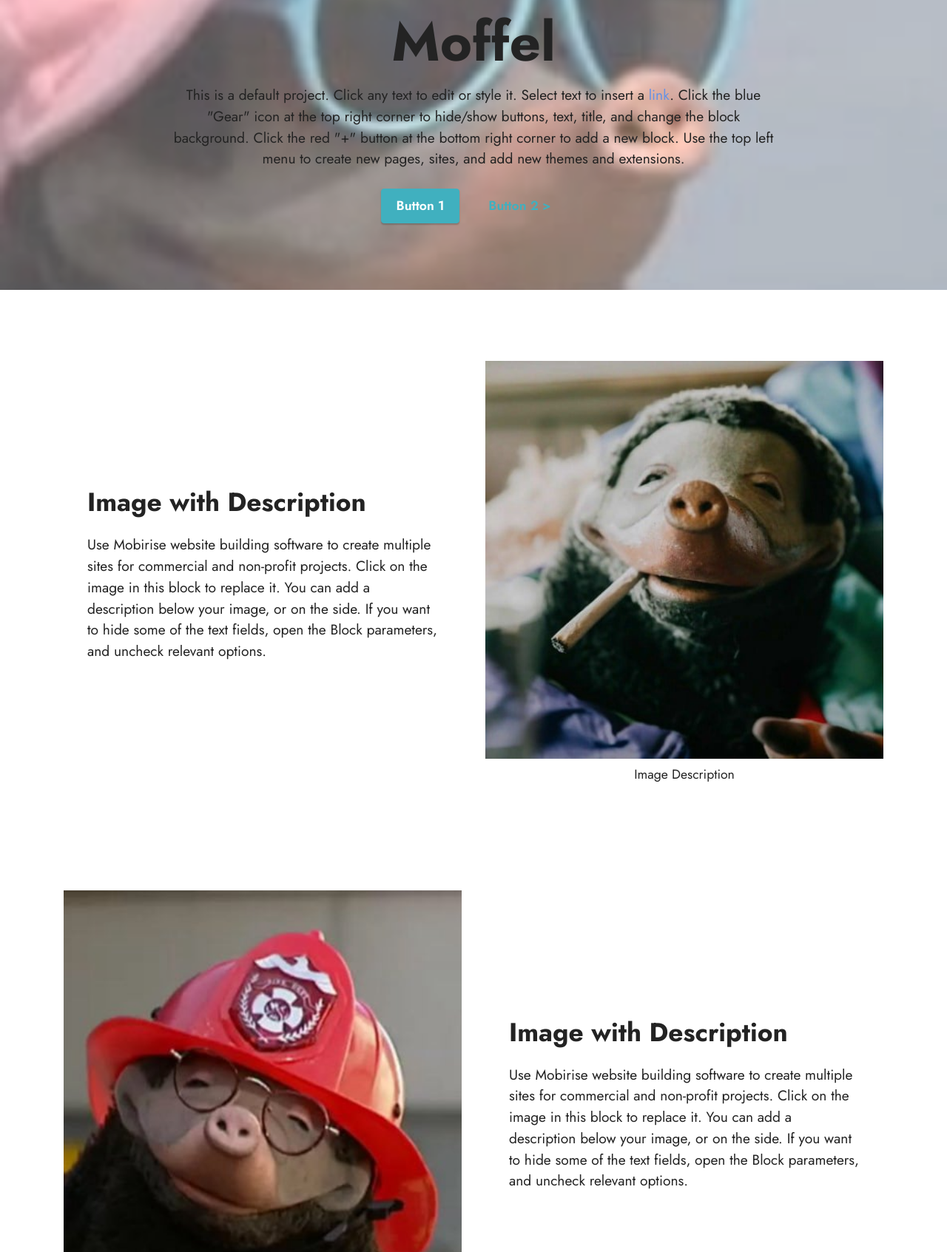
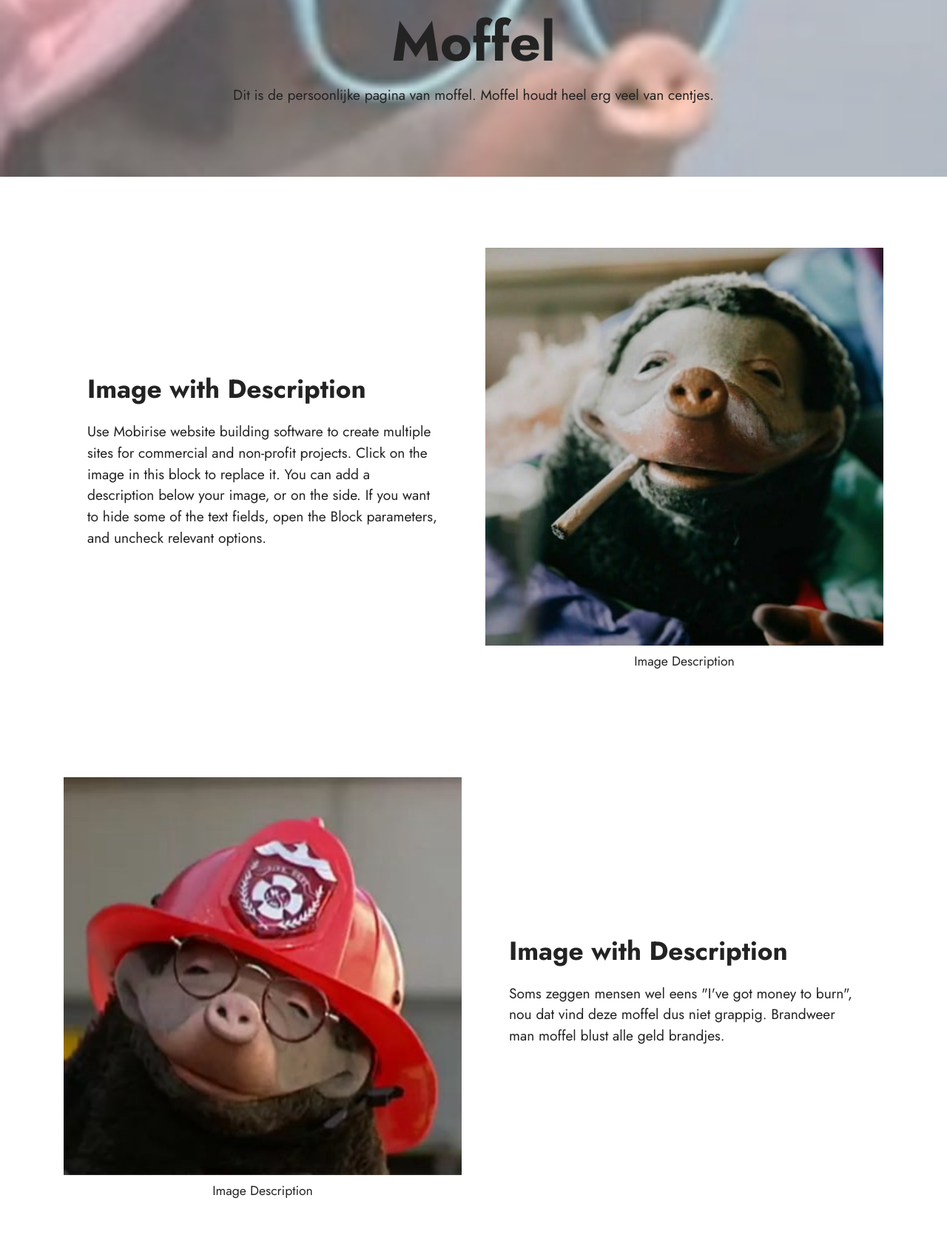
Before and after one commit to dirtyfrikandel/centjes, a plain HTML site: page index.html in a window 1280 px wide. Shown: the part 63-1756 px from the top of the page at 74% size. Drawn offline with Linux system fonts and the light colour scheme.

Commit message:
Tekst bijgewerkt

```diff
--- a/index.html
+++ b/index.html
@@ -10,7 +10,7 @@
   <meta name="description" content="">
 
 
-  <title>Home</title>
+  <title>Moffel</title>
   <link rel="stylesheet" href="assets/bootstrap/css/bootstrap.min.css">
   <link rel="stylesheet" href="assets/bootstrap/css/bootstrap-grid.min.css">
   <link rel="stylesheet" href="assets/bootstrap/css/bootstrap-reboot.min.css">
@@ -38,8 +38,8 @@
             <div class="col-12 col-lg-9">
                 <h1 class="mbr-section-title mbr-fonts-style mb-3 display-1"><strong>Moffel</strong></h1>
 
-                <p class="mbr-text mbr-fonts-style display-7">This is a default project. Click any text to edit or style it. Select text to insert a <a href="http://mobirise.com">link</a>. Click the blue "Gear" icon at the top right corner to hide/show buttons, text, title, and change the block background. Click the red "+" button at the bottom right corner to add a new block. Use the top left menu to create new pages, sites, and add new themes and extensions.</p>
-                <div class="mbr-section-btn mt-3"><a class="btn btn-success display-4" href="https://mobirise.com">Button 1</a> <a class="btn btn-success-outline display-4" href="https://mobirise.com">Button 2 &gt;</a></div>
+                <p class="mbr-text mbr-fonts-style display-7">Dit is de persoonlijke pagina van moffel. Moffel houdt heel erg veel van centjes.</p>
+
             </div>
         </div>
     </div>
@@ -92,7 +92,7 @@
                     <h3 class="mbr-section-title mbr-fonts-style mb-3 display-5">
                         <strong>Image with Description</strong></h3>
                     <p class="mbr-text mbr-fonts-style display-7">
-                        Use Mobirise website building software to create multiple sites for commercial and non-profit projects. Click on the image in this block to replace it. You can add a description below your image, or on the side. If you want to hide some of the text fields, open the Block parameters, and uncheck relevant options.</p>
+                      Soms zeggen mensen wel eens "I've got money to burn", nou dat vind deze moffel dus niet grappig. Brandweer man moffel blust alle geld brandjes.</p>
                 </div>
             </div>
         </div>
```
